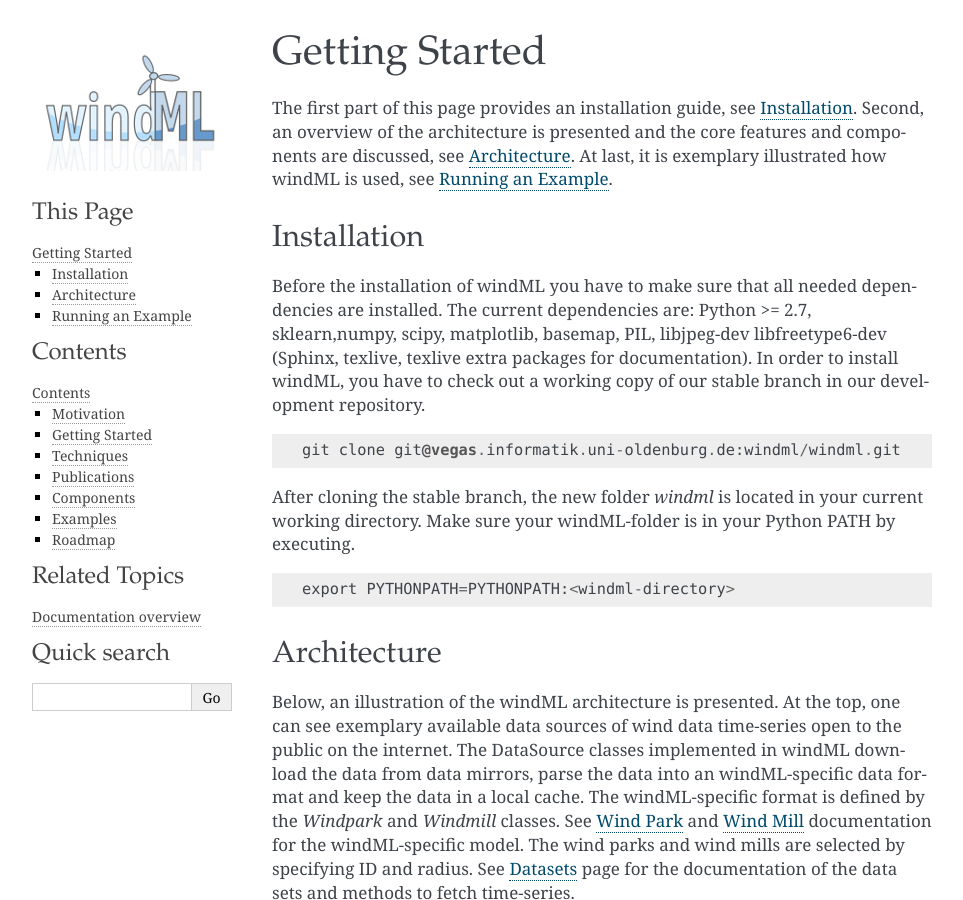
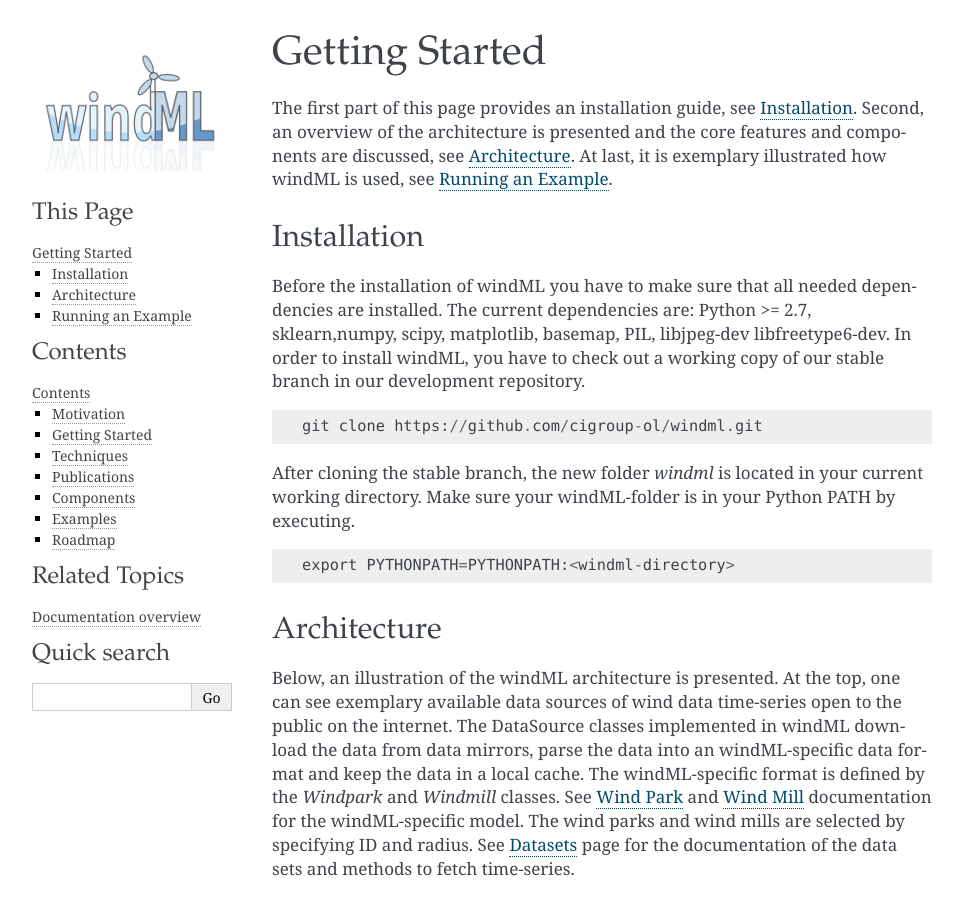
Before and after one commit to cigroup-ol/windml, a Sphinx documentation site: the page built from doc/gettingstarted.rst, in a window 1280 px wide and 900 px high. Shown: the whole window, without its empty margins (148-1111 px from the left). Built offline with Sphinx 7.4.7, drawn with Linux system fonts in a browser that asks for light colours; formulas are drawn with MathJax 3.

Commit message:
fixed clone URL

```diff
--- a/doc/gettingstarted.rst
+++ b/doc/gettingstarted.rst
@@ -15,12 +15,11 @@ Installation
 
 Before the installation of windML you have to make sure that all needed
 dependencies are installed. The current dependencies are: Python >= 2.7,
-sklearn,numpy, scipy, matplotlib, basemap, PIL, libjpeg-dev libfreetype6-dev
-(Sphinx, texlive, texlive extra packages for documentation). In order to
-install windML, you have to check out a working copy of our stable branch in
-our development repository. ::
+sklearn,numpy, scipy, matplotlib, basemap, PIL, libjpeg-dev libfreetype6-dev.
+In order to install windML, you have to check out a working copy of our stable
+branch in our development repository. ::
 
-    git clone git@vegas.informatik.uni-oldenburg.de:windml/windml.git
+    git clone https://github.com/cigroup-ol/windml.git
 
 After cloning the stable branch, the new folder *windml* is located in your
 current working directory. Make sure your windML-folder is in your Python PATH
```
